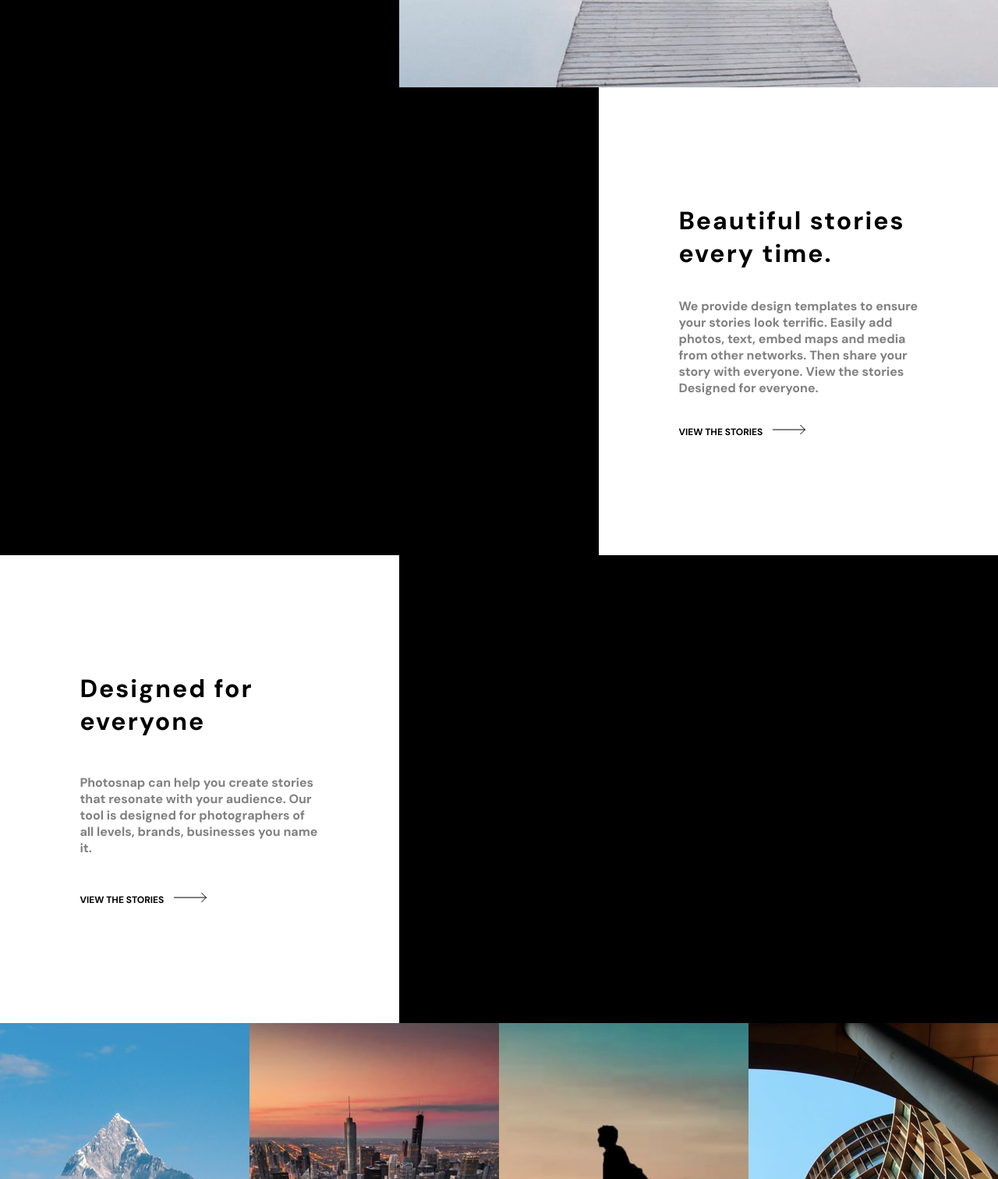
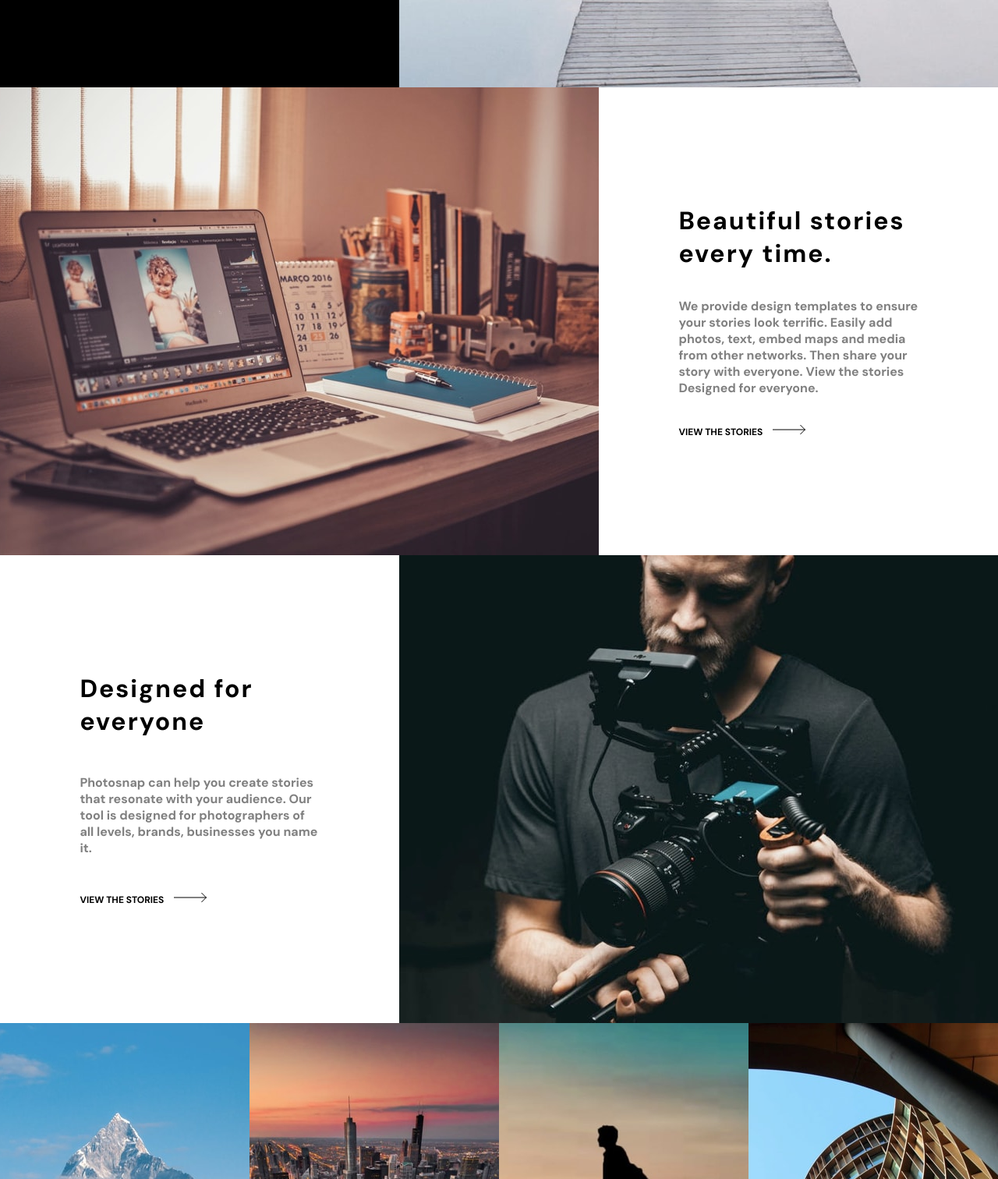
Before and after one commit to Selixiu/PhotoSnap, a plain HTML site: page starter-code/index.html in a window 1280 px wide. Shown: the part 575-2087 px from the top of the page at 78% size. Drawn offline with Linux system fonts and the light colour scheme.

Commit message:
Updated index.html and stl.css

```diff
--- a/starter-code/index.html
+++ b/starter-code/index.html
@@ -61,7 +61,7 @@
       <div class="img1 img-container"></div>
     </div>
     <div class="center divs">
-      <div class="img-container"></div>
+      <div class="img2 img-container"></div>
       <div class="white text-div">
         <div class="white text-wrapper">
         <h2> Beautiful
@@ -92,7 +92,7 @@
           </button>
         </div>
       </div>
-      <div class="img-container"></div>
+      <div class="img3 img-container"></div>
 
     </div>
     <section class="center">
--- a/starter-code/stl.css
+++ b/starter-code/stl.css
@@ -178,6 +178,18 @@ ul {
 }
 .img1 {
   background-image: url(./assets/home/desktop/create-and-share.jpg);
+  background-repeat: no-repeat;
+  background-size: cover;
+  background-position: center;
+}
+.img2 {
+  background-image: url(./assets/home/desktop/beautiful-stories.jpg);
+  background-repeat: no-repeat;
+  background-size: cover;
+  background-position: center;
+}
+.img3 {
+  background-image: url(./assets/home/desktop/designed-for-everyone.jpg);
   background-repeat: no-repeat;
   background-size: cover;
   background-position: center;
```
